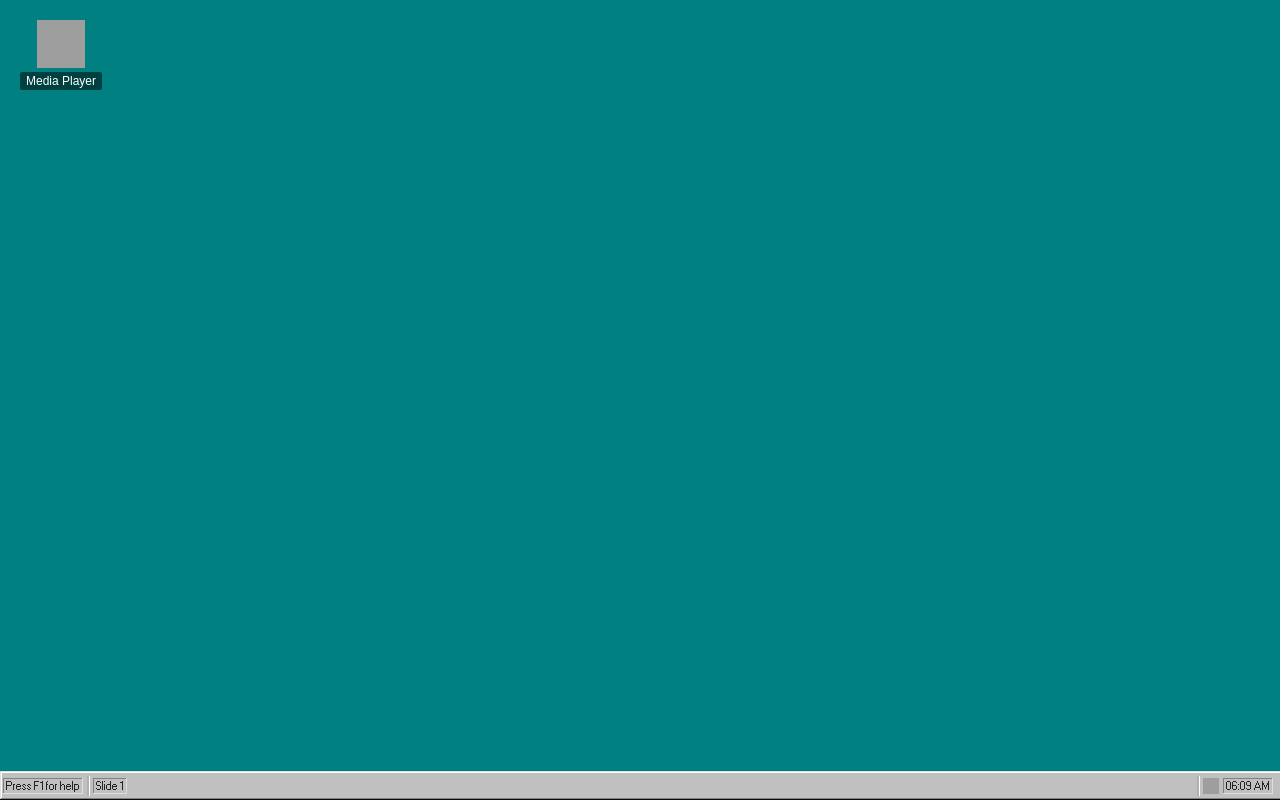
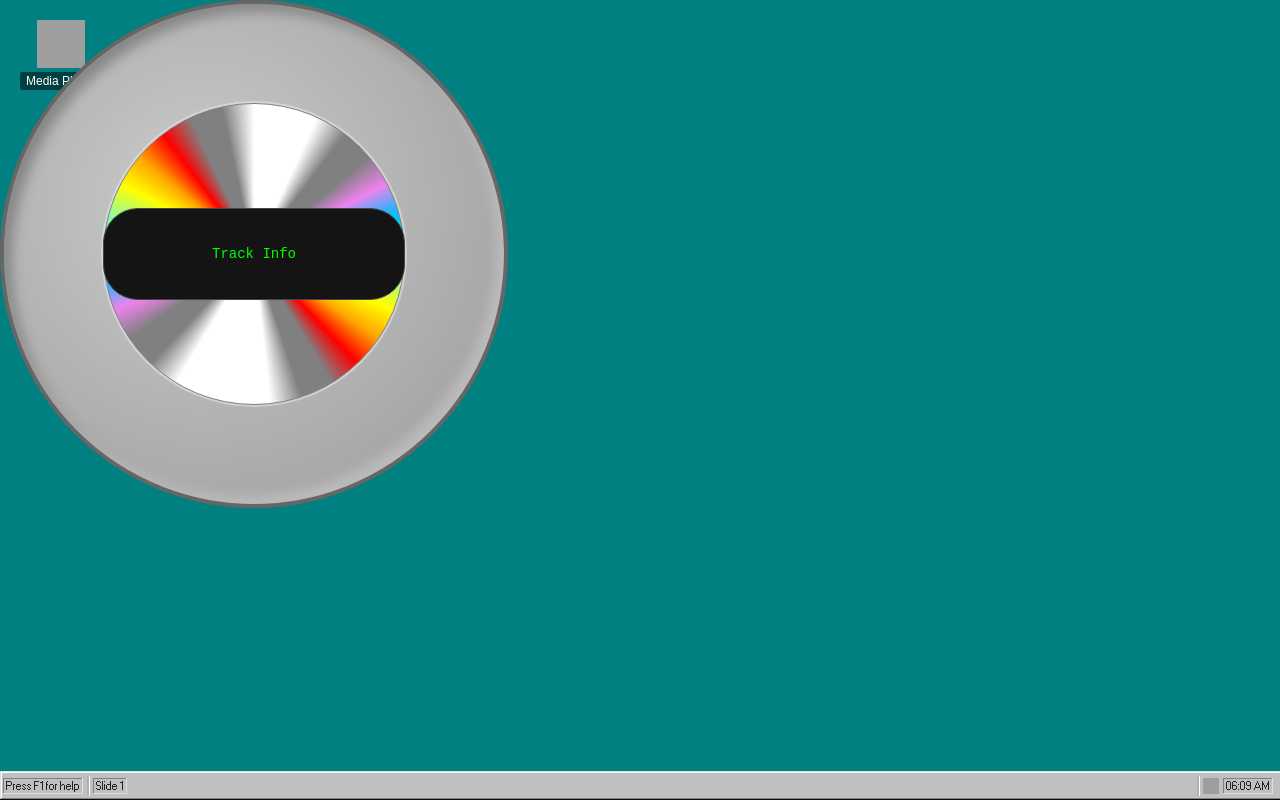
Before and after one commit to Jnmendza/cd-mixtape, a React (Create React App) app: page / in a window 1280 px wide. Built offline with nearby package versions, Linux system fonts and the light colour scheme; grey boxes are pictures that could not be loaded.

Commit message:
animations for cdplayer and desktop icon

```diff
--- a/src/App.tsx
+++ b/src/App.tsx
@@ -6,6 +6,7 @@ import Footer from "./components/Footer";
 import AddLinks from "./components/AddLinks";
 import MediaPlayer from "./components/MediaPlayer";
 import { AnimatePresence, motion } from "motion/react";
+import CdPlayerShell from "./components/CdPlayer";
 
 const App: React.FC = () => {
   // Strings
@@ -117,6 +118,9 @@ const App: React.FC = () => {
           </div>
         ) : null}
       </AnimatePresence>
+      <div>
+        <CdPlayerShell />
+      </div>
       <Footer
         volume={volume}
         showVolumeSlider={showVolumeSlider}
--- a/src/components/AddLinks.tsx
+++ b/src/components/AddLinks.tsx
@@ -3,6 +3,7 @@ import ProgressIndicator from "./ProgressIndicator";
 import TableViewLinkList from "./TableViewLinkList";
 import { MAX_LINKS } from "../constants";
 import { isValidYouTubeLink } from "../utils";
+import HorizontalSeparator from "./HorizontalSeparator";
 
 interface AddLinksProps {
   links: string[];
@@ -18,16 +19,16 @@ interface AddLinksProps {
 }
 
 const AddLinks = ({
+  links,
   cdTitle,
+  newLink,
+  startProgress,
+  setLinks,
   setCdTitle,
-  links,
-  setLinks,
-  newLink,
   setNewLink,
-  startProgress,
-  setStartProgress,
   setIsPlaying,
   setShowPlayer,
+  setStartProgress,
 }: AddLinksProps) => {
   const trackCount = `${links.length}/${MAX_LINKS}`;
 
@@ -55,7 +56,12 @@ const AddLinks = ({
 
   return (
     <div>
-      <h4>Burn Your CD</h4>
+      <img
+        src='/banner.jpg'
+        alt='burn-your-cd'
+        style={{ height: 250, width: 475, marginBottom: 10 }}
+      />
+      {/*
       <input
         type='text'
         value={cdTitle}
@@ -63,8 +69,7 @@ const AddLinks = ({
           setCdTitle(e.target.value)
         }
         placeholder='CD Title'
-      />
-      <h4>{trackCount}</h4>
+      /> */}
       <TableViewLinkList links={links} onDelete={handleDeleteLink} />
       <div
         style={{
@@ -90,6 +95,7 @@ const AddLinks = ({
           Add Link
         </button>
       </div>
+      <HorizontalSeparator />
       <div
         style={{
           width: 435,
--- /dev/null
+++ b/src/components/CdPlayer.tsx
@@ -0,0 +1,122 @@
+const CdPlayerShell = () => {
+  const isPlaying = false;
+  return (
+    <div
+      style={{
+        position: "relative",
+        width: "500px",
+        height: "500px",
+        borderRadius: "50%",
+        background: "radial-gradient(circle at 40% 40%, #ccc, #999)",
+        boxShadow: "inset -8px -8px 12px #bbb, inset 8px 8px 12px #888",
+        border: "4px solid #666",
+        display: "flex",
+        justifyContent: "center",
+        alignItems: "center",
+      }}
+    >
+      <style>
+        {`
+    @keyframes spin {
+      0% { transform: rotate(0deg); }
+      100% { transform: rotate(360deg); }
+    }
+  `}
+      </style>
+
+      {/* See-through CD window */}
+      <div
+        style={{
+          width: "300px",
+          height: "300px",
+          borderRadius: "50%",
+          backgroundColor: "rgba(0, 0, 0, 0.1)",
+          border: "3px solid rgba(255, 255, 255, 0.5)",
+          backdropFilter: "blur(2px)",
+          display: "flex",
+          justifyContent: "center",
+          alignItems: "center",
+          position: "relative",
+        }}
+      >
+        {/* CD Disc Behind Track Info */}
+        <div
+          style={{
+            position: "absolute",
+            width: "100%",
+            height: "100%",
+            borderRadius: "50%",
+            border: "1px solid grey",
+            background: `conic-gradient(
+                white, white, white, grey, grey, violet, deepskyblue, aqua, palegreen, yellow, orange, red,
+                grey, grey, white, white, white, white, grey, grey, violet, deepskyblue, aqua, palegreen,
+                yellow, orange, red, grey, grey, white
+              )`,
+            animation: "spin 2s linear infinite",
+            animationPlayState: isPlaying ? "running" : "paused",
+          }}
+        >
+          {/* Simulated ::before pseudo-element */}
+          <div
+            style={{
+              position: "absolute",
+              top: "50%",
+              left: "50%",
+              width: "30%",
+              height: "30%",
+              marginLeft: "-15%",
+              marginTop: "-15%",
+              borderRadius: "50%",
+              background: "lightgrey",
+              border: "10px solid rgba(0, 0, 0, 0.2)",
+              boxSizing: "border-box",
+              boxShadow: "0 0 1px grey",
+            }}
+          />
+
+          {/* Simulated ::after pseudo-element */}
+          <div
+            style={{
+              position: "absolute",
+              top: "50%",
+              left: "50%",
+              width: "18%",
+              height: "18%",
+              marginLeft: "-9%",
+              marginTop: "-9%",
+              borderRadius: "50%",
+              background: "white",
+              border: "10px solid rgba(0, 0, 0, 0.1)",
+              boxSizing: "border-box",
+              boxShadow: "0 0 1px grey",
+              filter: "drop-shadow(0 0 2px grey)",
+            }}
+          />
+        </div>
+
+        {/* Track Info Display Strip */}
+        <div
+          style={{
+            position: "absolute",
+            width: "100%",
+            height: "90px",
+            backgroundColor: "rgba(20, 20, 20, 1)",
+            border: "1px solid #444",
+            borderRadius: "35px",
+            color: "lime",
+            fontFamily: "monospace",
+            fontSize: "14px",
+            display: "flex",
+            justifyContent: "center",
+            alignItems: "center",
+            zIndex: 2,
+          }}
+        >
+          Track Info
+        </div>
+      </div>
+    </div>
+  );
+};
+
+export default CdPlayerShell;
--- /dev/null
+++ b/src/components/HorizontalSeparator.tsx
@@ -0,0 +1,15 @@
+const HorizontalSeparator = () => {
+  return (
+    <div
+      style={{
+        width: "100%",
+        height: "2px",
+        margin: "10px 0",
+        backgroundColor: "#b0b0b0",
+        boxShadow: "0px 1px 0px #ffffff",
+      }}
+    />
+  );
+};
+
+export default HorizontalSeparator;
--- a/src/components/MediaPlayer.tsx
+++ b/src/components/MediaPlayer.tsx
@@ -148,8 +148,6 @@ const MediaPlayer = ({
 
   return (
     <div>
-      <h4>{cdTitle}</h4>
-
       <div>
         <p>
           <strong>Now Playing:</strong>{" "}
```
Also changed, not shown: public/banner.jpg (added).
